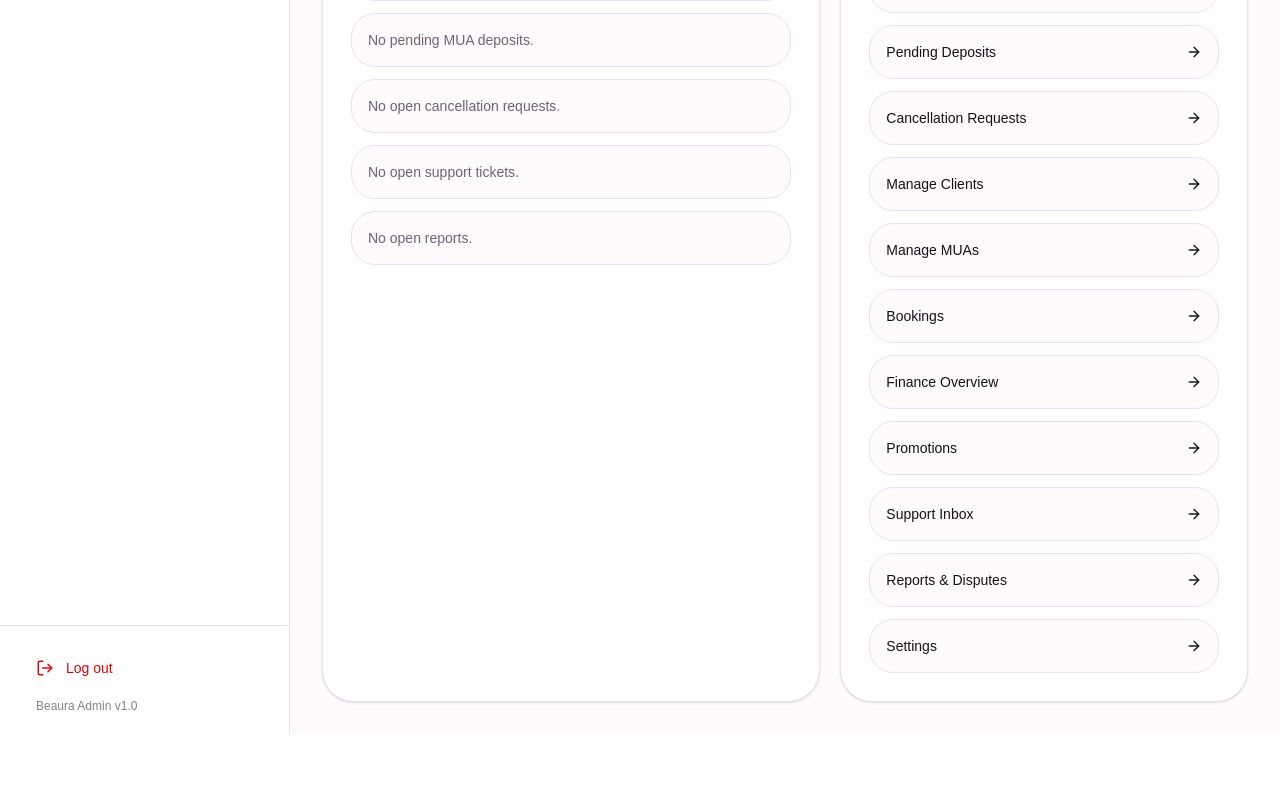
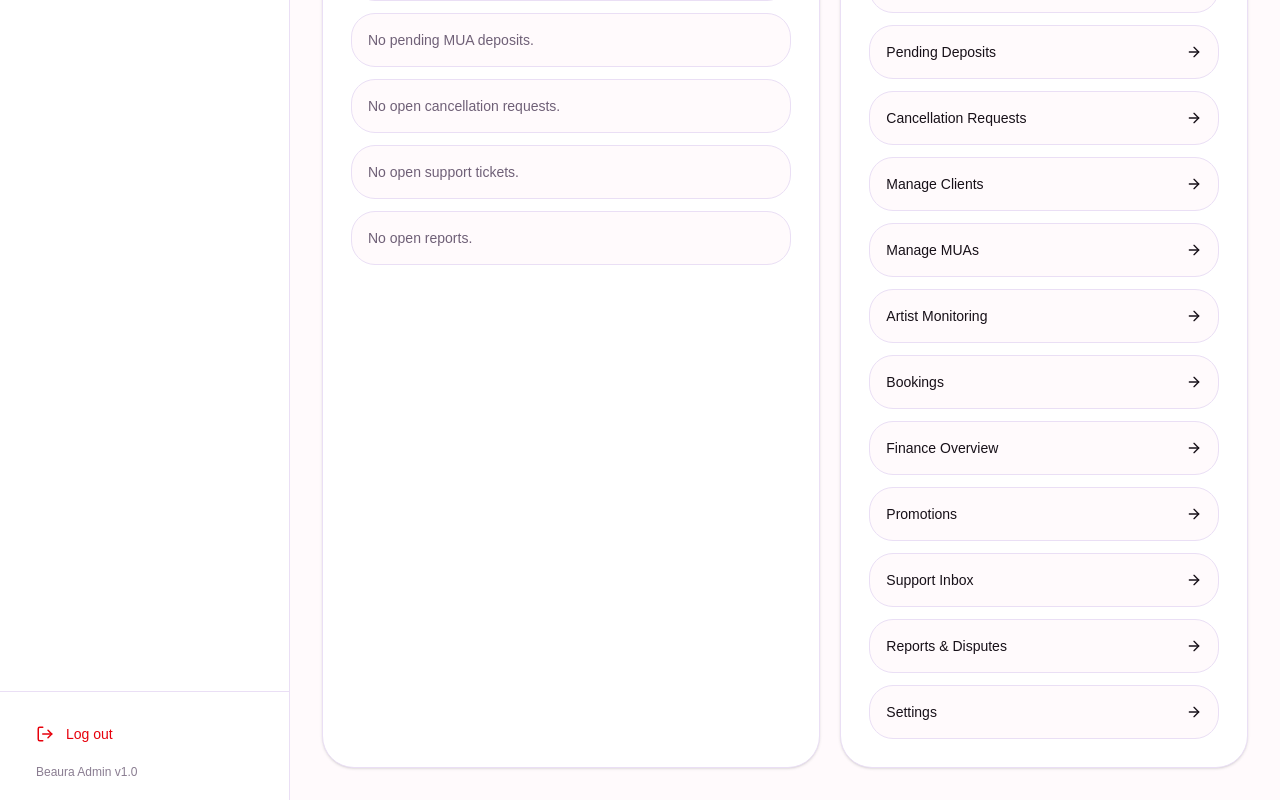
Before and after one commit to mshahd2410-create/beaura, a Next.js app: page /admin in a window 1280 px wide. Shown: the part 1988-2788 px from the top of the page. Before the commit the page ends 2722 px from the top, so only its background shows below. Built offline with nearby package versions, Linux system fonts and the light colour scheme; no server answers; the database is empty.

Commit message:
Add artist monitoring dashboard shortcut

```diff
--- a/app/admin/page.tsx
+++ b/app/admin/page.tsx
@@ -404,6 +404,7 @@ export default function AdminDashboardPage() {
                 <Shortcut href="/admin/cancellation-requests" label="Cancellation Requests" />
                 <Shortcut href="/admin/brides" label="Manage Clients" />
                 <Shortcut href="/admin/muas" label="Manage MUAs" />
+                <Shortcut href="/admin/artist-monitoring" label="Artist Monitoring" />
                 <Shortcut href="/admin/bookings" label="Bookings" />
                 <Shortcut href="/admin/finance" label="Finance Overview" />
                 <Shortcut href="/admin/promotions" label="Promotions" />
```
